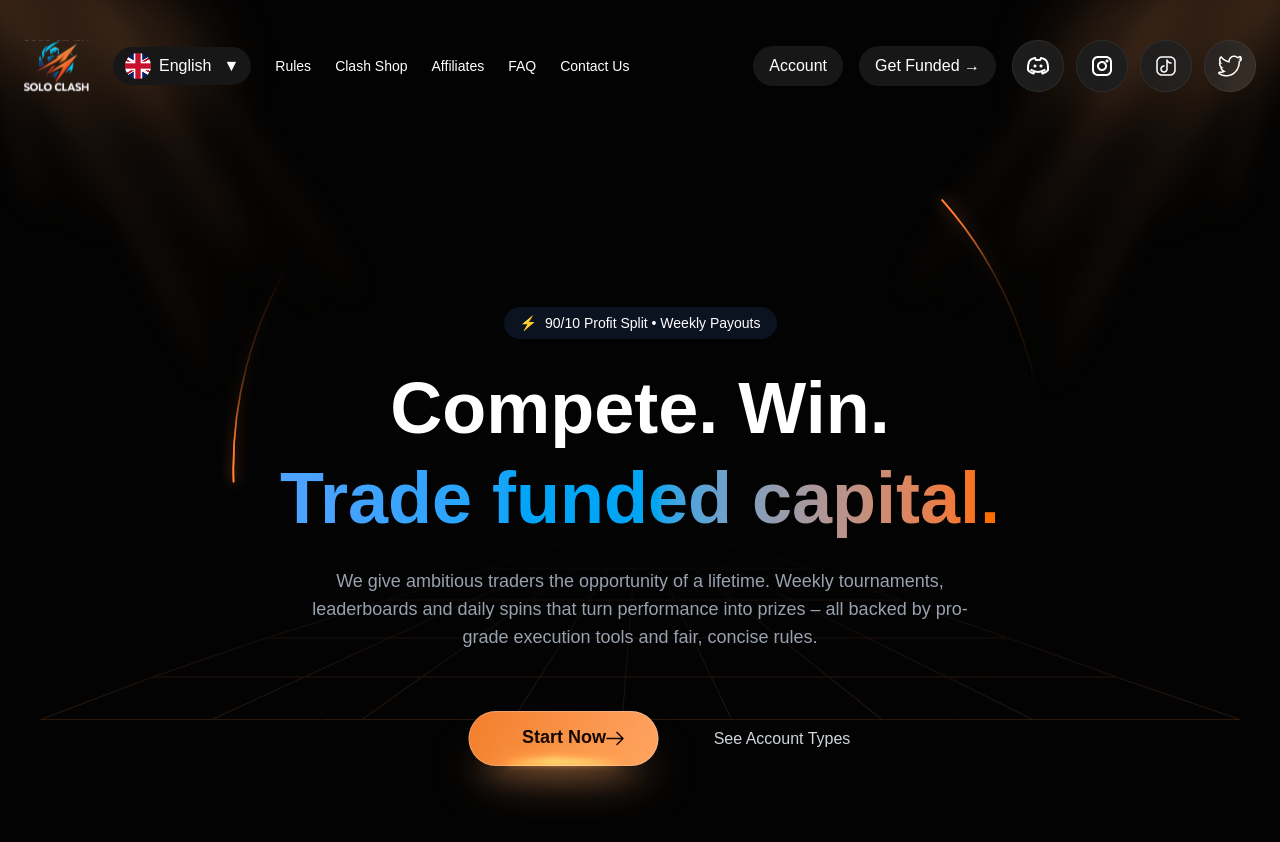
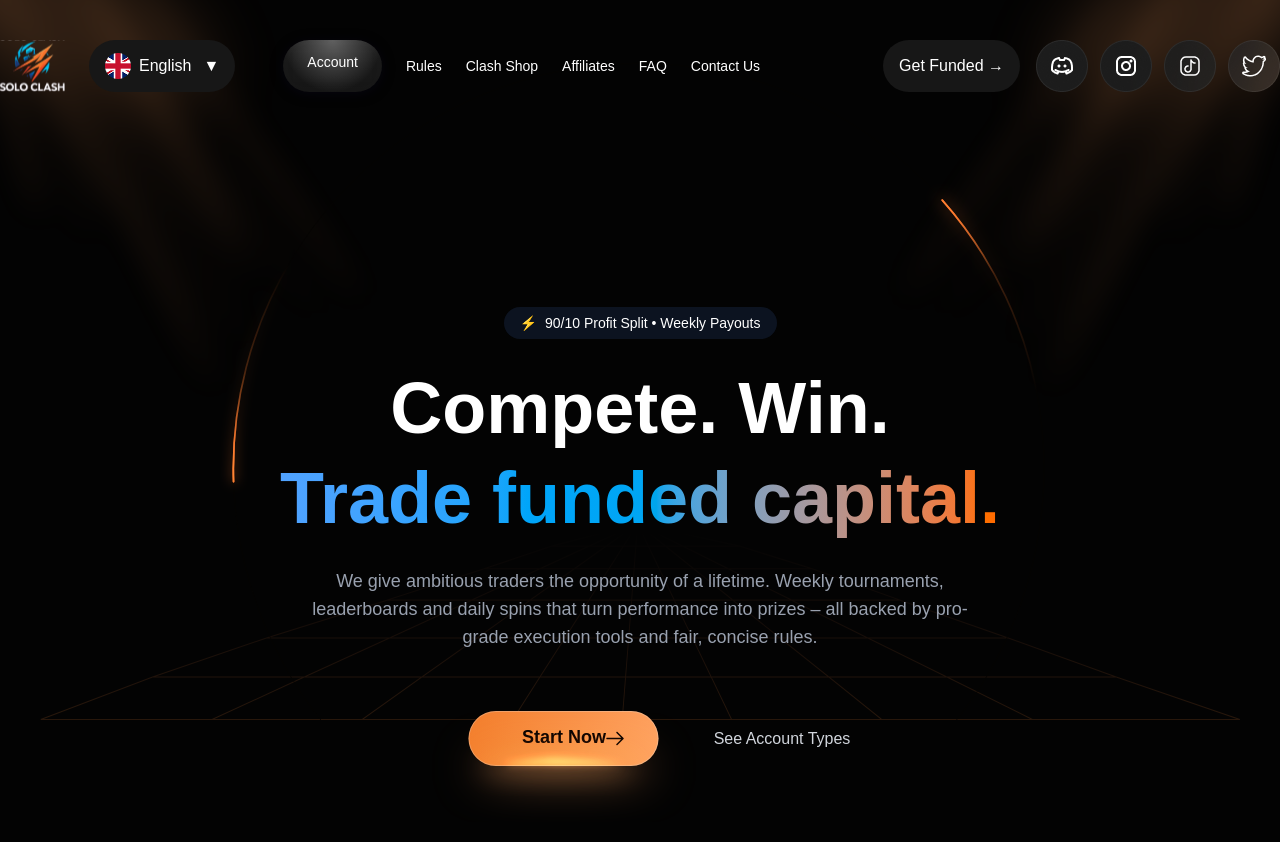
Before and after one commit to skomarfaruque/solo_clash-vercel, a Next.js app: page / in a window 1280 px wide. Shown: the top 842 px of the page. Built offline with nearby package versions, Linux system fonts and the light colour scheme.

Commit message:
style: update Navbar component with improved layout, spacing, and button styles

```diff
--- a/src/components/Navbar.tsx
+++ b/src/components/Navbar.tsx
@@ -9,7 +9,7 @@ export default function Navbar() {
   const [langOpen, setLangOpen] = useState(false);
 
   return (
-    <nav className="flex items-center justify-between px-6 py-3 bg-transparent text-white absolute left-1/2 transform -translate-x-1/2 max-w-screen-xl w-full h-[52px]">
+    <nav className="flex items-center justify-between bg-transparent text-white absolute left-1/2 transform -translate-x-1/2 max-w-screen-xl w-full h-[52px]">
       {/* Left Section */}
       <div className="flex items-center gap-6">
         {/* Logo */}
@@ -21,7 +21,7 @@ export default function Navbar() {
         <div className="relative">
           <button
             onClick={() => setLangOpen(!langOpen)}
-            className="flex items-center gap-2 bg-neutral-900 px-3 py-1.5 rounded-full"
+            className="flex items-center gap-2 bg-neutral-900 h-[52px] px-4 py-1.5 rounded-full"
           >
             <Image
               src="/en.png"
@@ -46,26 +46,42 @@ export default function Navbar() {
         </div>
 
         {/* Links */}
-        <div className="hidden md:flex items-center gap-6 text-sm">
-          <Link href="/rules">Rules</Link>
-          <Link href="/clash-shop">Clash Shop</Link>
-          <Link href="/affiliates">Affiliates</Link>
-          <Link href="/faq">FAQ</Link>
-          <Link href="/contact">Contact Us</Link>
+        <div className="hidden md:flex items-center gap-6 text-sm ml-6">
+          <div className="flex items-center gap-6">
+            <Link
+              href="/account"
+              className="rounded-[58px] px-6 py-3 h-[52px] font-medium text-center
+          bg-[radial-gradient(50%_100%_at_50%_0%,rgba(255,255,255,0.3)_0%,rgba(255,255,255,0)_100%),linear-gradient(180deg,rgba(255,255,255,0.1)_0%,rgba(255,255,255,0.08)_100%)]
+          shadow-[0px_2px_12px_rgba(7,5,24,0.5)]
+          backdrop-blur-[11.2993px]
+          transition hover:opacity-90"
+            >
+              Account
+            </Link>
+            <Link href="/rules" className="hover:text-white transition">
+              Rules
+            </Link>
+            <Link href="/clash-shop" className="hover:text-white transition">
+              Clash Shop
+            </Link>
+            <Link href="/affiliates" className="hover:text-white transition">
+              Affiliates
+            </Link>
+            <Link href="/faq" className="hover:text-white transition">
+              FAQ
+            </Link>
+            <Link href="/contact" className="hover:text-white transition">
+              Contact Us
+            </Link>
+          </div>
         </div>
       </div>
 
       {/* Right Section */}
       <div className="flex items-center gap-4">
         <Link
-          href="/account"
-          className="bg-neutral-900 px-4 py-2 rounded-full font-medium"
-        >
-          Account
-        </Link>
-        <Link
           href="/get-funded"
-          className="bg-neutral-900 px-4 py-2 rounded-full font-medium"
+          className="bg-neutral-900 px-4 py-2 rounded-full font-medium h-[52px] flex items-center justify-center"
         >
           Get Funded →
         </Link>
```
